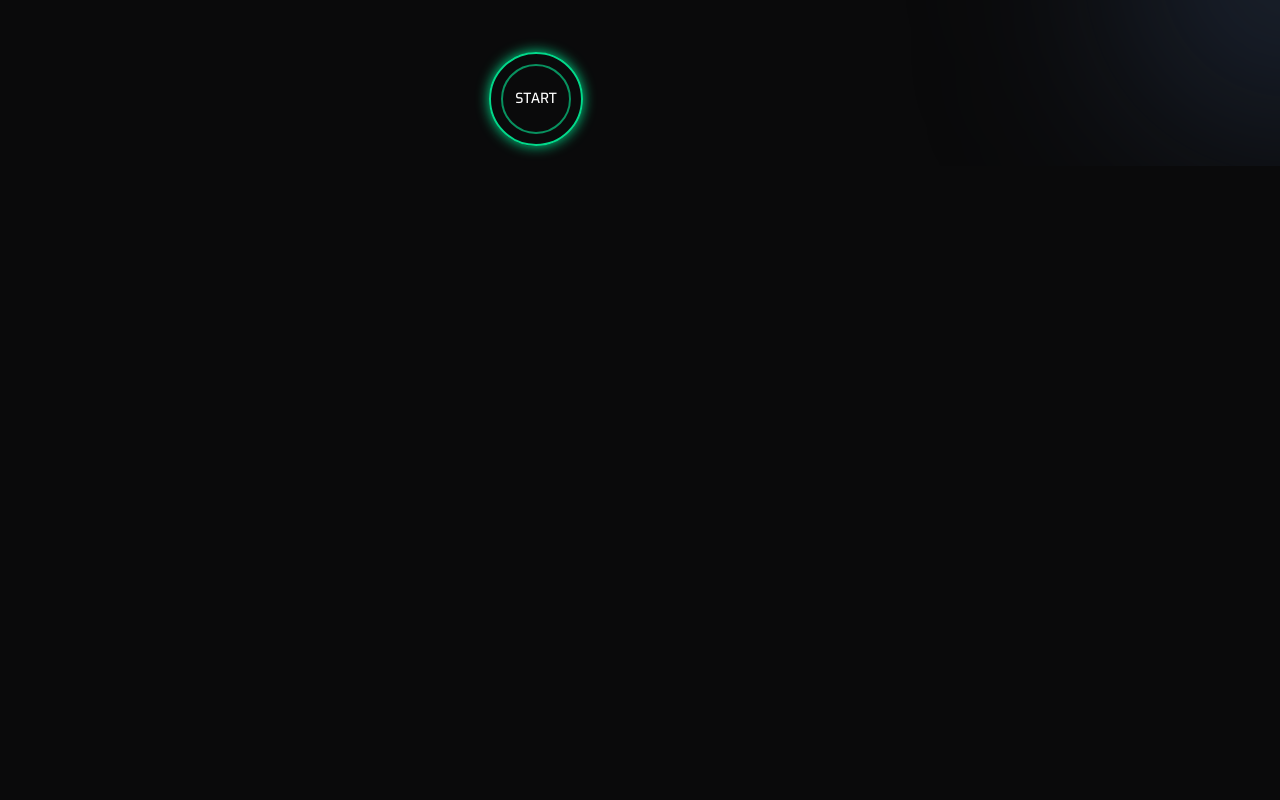
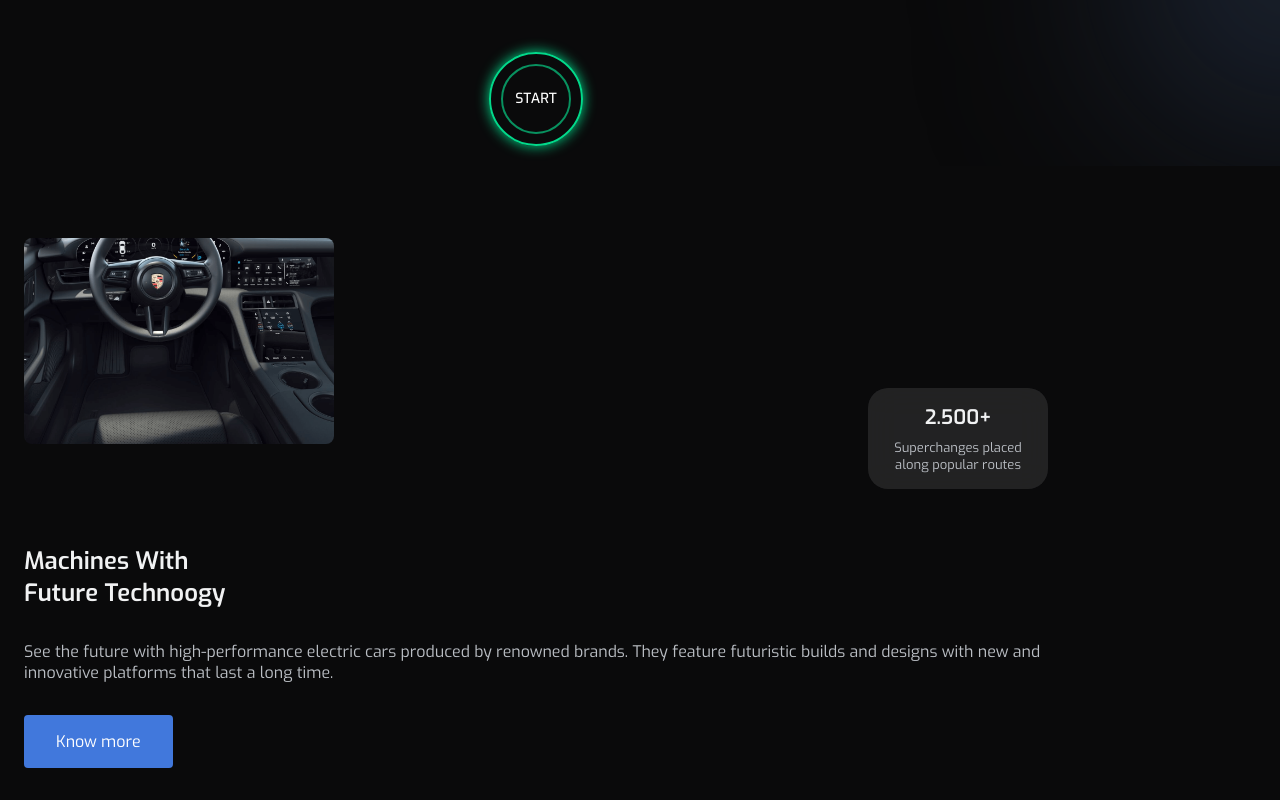
Before and after one commit to LucasrsRodrigues/future-car, a Next.js app: page / in a window 1280 px wide. Shown: the part 606-1406 px from the top of the page. Before the commit the page ends 800 px from the top, so only its background shows below. Built offline with nearby package versions, Linux system fonts and the light colour scheme.

Commit message:
add about section

```diff
--- /dev/null
+++ b/src/components/About/index.tsx
@@ -0,0 +1,37 @@
+import styles from '@styles/pages/About.module.scss';
+
+function About() {
+  return (
+    <section className={`${styles.about} section`} id="about" >
+      <div className={`${styles.about__container} container grid`}>
+        <div className={styles.about__group}>
+          <img src="assets/img/about.png" alt="" className={styles.about__img} />
+
+          <div className={styles.about__card}>
+            <h3 className={styles.about__cardTitle}>2.500+</h3>
+            <p className={styles.about__cardDescription}>
+              Superchanges placed along popular routes
+            </p>
+          </div>
+        </div>
+
+        <div className={styles.about__data}>
+          <h2 className={`${styles.about__title} section__title`}>
+            Machines With <br /> Future Technoogy
+          </h2>
+
+          <p className={styles.about__description}>
+            See the future with high-performance electric cars produced by
+            renowned brands. They feature futuristic builds and designs with
+            new and innovative platforms that last a long time.
+          </p>
+
+          <a href="#" className={styles.button}>Know more</a>
+        </div>
+      </div>
+    </section >
+  )
+}
+
+
+export { About };
--- a/src/pages/index.tsx
+++ b/src/pages/index.tsx
@@ -3,6 +3,7 @@ import { Header } from '@components/Header';
 
 import type { NextPage } from 'next';
 import { Home } from '@components/Home';
+import { About } from '@components/About';
 
 const DefaultPage: NextPage = () => {
   return (
@@ -11,6 +12,7 @@ const DefaultPage: NextPage = () => {
 
       <main>
         <Home />
+        <About />
       </main>
     </Fragment>
   )
--- /dev/null
+++ b/src/styles/pages/About.module.scss
@@ -0,0 +1,82 @@
+.about {
+  .about__container {
+    row-gap: 6rem;
+
+    .about__group {
+      position: relative;
+
+      .about__img {
+        width: 310px;
+        border-radius: .5rem;
+      }
+
+      .about__card {
+        width: 180px;
+        position: absolute;
+        right: 0;
+        bottom: -2.5rem;
+        background-color: hsla(0, 0%, 100%, .1);
+        backdrop-filter: blur(16px);
+        padding: 1rem .75rem;
+        text-align: center;
+        border-radius: 1.25rem;
+
+        .about__cardTitle {
+          font-size: var(--h3-font-size);
+          margin-bottom: .5rem;
+        }
+
+        .about__cardDescription {
+          font-size: var(--smaller-font-size);
+        }
+      }
+    }
+
+    .about__data {
+      .about__title {
+        text-align: initial;
+        margin-bottom: 2rem;
+      }
+
+      .about__description {
+        margin-bottom: 2rem;
+      }
+
+      .button {
+        display: inline-block;
+        background-color: var(--first-color);
+        color: var(--white-color);
+        padding: 1rem 2rem;
+        border-radius: .25rem;
+        font-size: var(--normal-font-size);
+        transition: .3s;
+
+        &:hover {
+          background-color: var(--first-color-alt);
+        }
+      }
+    }
+  }
+}
+
+// .about {
+//   .about__container {
+//     .about__group {
+//       .about__img {}
+
+//       .about__card {
+//         .about__cardTitle {}
+
+//         .about__cardDescription {}
+//       }
+//     }
+
+//     .about_data {
+//       .about__title {}
+
+//       .about_description {}
+
+//       .button {}
+//     }
+//   }
+// }
```
